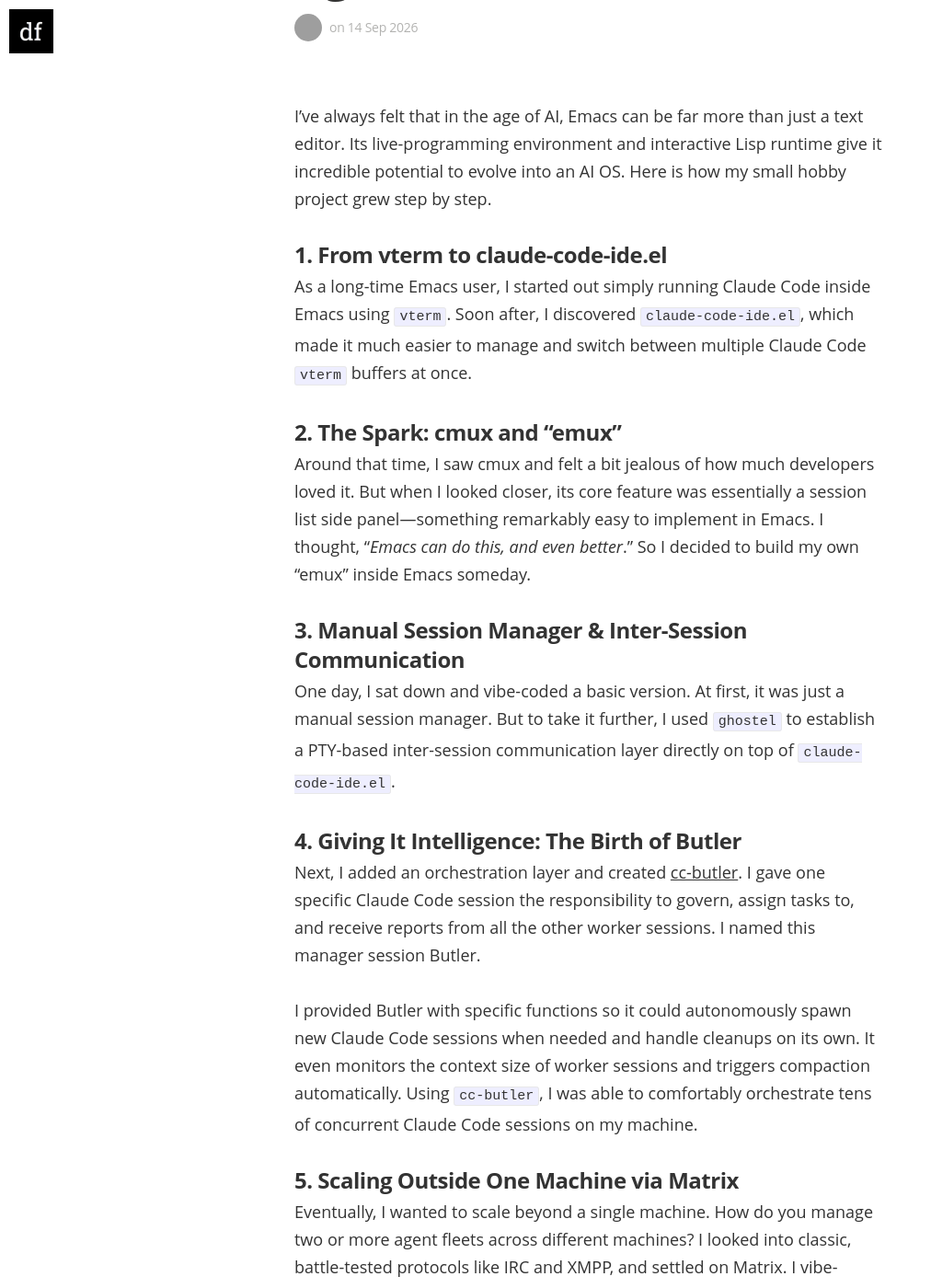
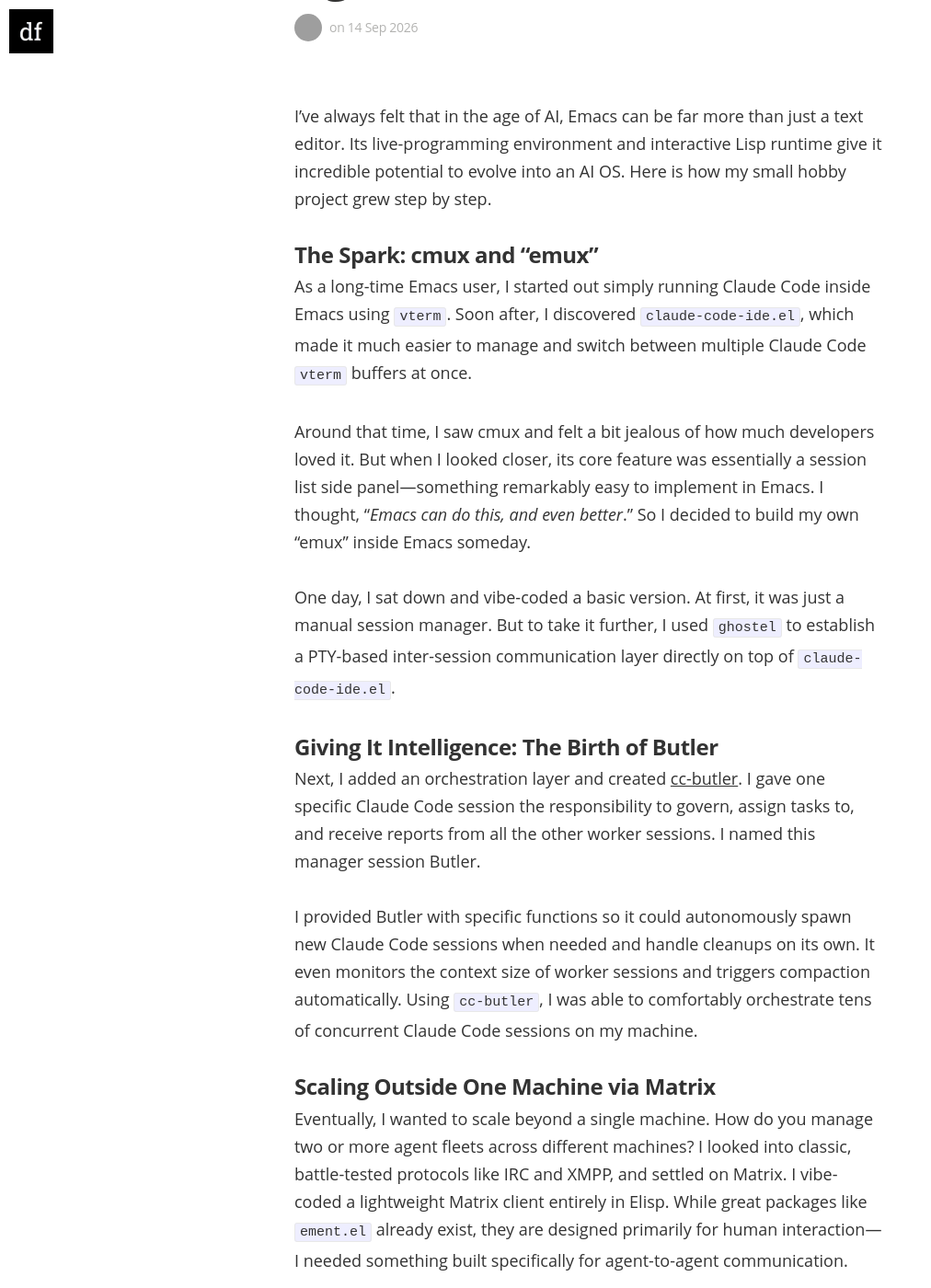
Before and after one commit to toracle/toracle.github.io, a Jekyll site: the page built from _posts/2026-09-14-emacs-as-ai-agent-os.md, in a window 1280 px wide and 1400 px high, scrolled down 266 px. Shown: the whole window at 92% size, without its empty margins (0-1012 px from the left). Built offline with Jekyll 4.4.1, drawn with Linux system fonts in a browser that asks for light colours; nearby versions of some CDN libraries; some web fonts are replaced; comment, search, counter and statistics services are not loaded; grey boxes are pictures that could not be loaded.

Commit message:
merge paragraphs

```diff
--- a/_posts/2026-09-14-emacs-as-ai-agent-os.md
+++ b/_posts/2026-09-14-emacs-as-ai-agent-os.md
@@ -8,25 +8,21 @@
 
 I’ve always felt that in the age of AI, Emacs can be far more than just a text editor. Its live-programming environment and interactive Lisp runtime give it incredible potential to evolve into an AI OS. Here is how my small hobby project grew step by step.
 
-### 1. From vterm to claude-code-ide.el
+### The Spark: cmux and "emux"
 
 As a long-time Emacs user, I started out simply running Claude Code inside Emacs using `vterm`. Soon after, I discovered `claude-code-ide.el`, which made it much easier to manage and switch between multiple Claude Code `vterm` buffers at once.
 
-### 2. The Spark: cmux and "emux"
-
 Around that time, I saw cmux and felt a bit jealous of how much developers loved it. But when I looked closer, its core feature was essentially a session list side panel—something remarkably easy to implement in Emacs. I thought, “*Emacs can do this, and even better*.” So I decided to build my own "emux" inside Emacs someday.
-
-### 3. Manual Session Manager & Inter-Session Communication
 
 One day, I sat down and vibe-coded a basic version. At first, it was just a manual session manager. But to take it further, I used `ghostel` to establish a PTY-based inter-session communication layer directly on top of `claude-code-ide.el`.
 
-### 4. Giving It Intelligence: The Birth of Butler
+### Giving It Intelligence: The Birth of Butler
 
 Next, I added an orchestration layer and created [cc-butler](https://github.com/toracle/cc-butler). I gave one specific Claude Code session the responsibility to govern, assign tasks to, and receive reports from all the other worker sessions. I named this manager session Butler.
 
 I provided Butler with specific functions so it could autonomously spawn new Claude Code sessions when needed and handle cleanups on its own. It even monitors the context size of worker sessions and triggers compaction automatically. Using `cc-butler`, I was able to comfortably orchestrate tens of concurrent Claude Code sessions on my machine.
 
-### 5. Scaling Outside One Machine via Matrix
+### Scaling Outside One Machine via Matrix
 
 Eventually, I wanted to scale beyond a single machine. How do you manage two or more agent fleets across different machines? I looked into classic, battle-tested protocols like IRC and XMPP, and settled on Matrix. I vibe-coded a lightweight Matrix client entirely in Elisp. While great packages like `ement.el` already exist, they are designed primarily for human interaction—I needed something built specifically for agent-to-agent communication.
 
```
